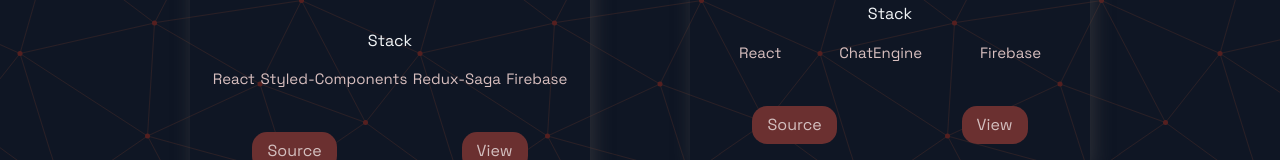
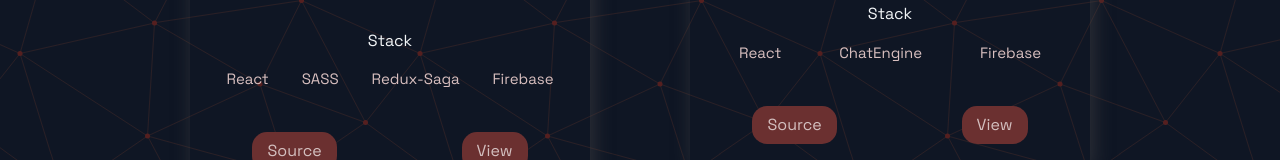
Before and after one commit to IM-Deane/next-js-portfolio, a Next.js app: page /projects in a window 1280 px wide. Shown: the part 1446-1606 px from the top of the page. Built offline with nearby package versions, Linux system fonts and the light colour scheme.

Commit message:
Version 1.0.8: Updated project spotlight & about sections

```diff
--- a/src/constants/constants.js
+++ b/src/constants/constants.js
@@ -16,7 +16,7 @@ export const projectData = [
 		description:
 			"TCA Developments is a general contracting company that specializes in commerical construction and rennovation. I was commissioned to redesign their company website.",
 		image: "/images/projects/tca-developments-thumbnail.jpg",
-		tags: ["React", "Bootstrap 5"],
+		tags: ["React", "Bootstrap 5", "SASS"],
 		source: "https://github.com/IM-Deane/tca-developments-website",
 		visit: "https://www.tcadevelopments.com/",
 		id: 1,
@@ -27,10 +27,10 @@ export const projectData = [
 		description:
 			"This full-stack e-commerce application was built during a 40-hour React course I recently completed. Throughout the program we learned numerous fundemental and advanced React concepts.",
 		image: "/images/projects/crwn-clothing-thumbnail-630w.jpg",
-		tags: ["React", "Styled-Components", "Redux-Saga", "Firebase"],
+		tags: ["React", "SASS", "Redux-Saga", "Firebase"],
 		source: "https://github.com/IM-Deane/crwn-clothing",
 		visit: "https://crwn-clothing-im-deane.herokuapp.com/",
-		id: 1,
+		id: 2,
 		isFeatured: true,
 	},
 	{
@@ -41,7 +41,7 @@ export const projectData = [
 		tags: ["React", "ChatEngine", "Firebase"],
 		source: "https://github.com/IM-Deane/unichat-project",
 		visit: "https://unichat-project-im-deane.netlify.app/",
-		id: 2,
+		id: 3,
 		isFeatured: false,
 	},
 	{
@@ -52,7 +52,7 @@ export const projectData = [
 		tags: ["HTML5", "CSS3", "Express"],
 		source: "https://github.com/IM-Deane/humble-pie",
 		visit: "https://humble-pie.herokuapp.com/",
-		id: 3,
+		id: 4,
 		isFeatured: false,
 	},
 	{
@@ -63,7 +63,7 @@ export const projectData = [
 		tags: ["React", "Express", "Material-UI", "Mongo"],
 		source: "https://github.com/IM-Deane/game-manager",
 		visit: "https://mern-game-library-manager.netlify.app/",
-		id: 4,
+		id: 5,
 		isFeatured: true,
 	},
 ];
@@ -73,8 +73,11 @@ export const TimeLineData = [
 	{ year: 2019, text: "Started my journey at University of Athabasca" },
 	{ year: 2020, text: "Picked up coding again during COVID-19" },
 	{ year: 2020, text: "Enrolled in NAIT's Software Development program" },
-	{ year: 2021, text: "Began working with TCA Developments" },
-	{ year: 2021, text: "Created an online Job board with a colleague" },
+	{
+		year: 2021,
+		text: "Began working with TCA Developments as a web developer",
+	},
+	// { year: 2021, text: "Created an online Job board with a colleague" },
 ];
 
 // Data for accomplishments section
--- a/src/pages/api/hello.js
+++ b/src/pages/api/hello.js
@@ -1,5 +1,5 @@
 // Next.js API route support: https://nextjs.org/docs/api-routes/introduction
 
 export default (req, res) => {
-  res.status(200).json({ name: 'John Doe' })
-}
+	res.status(200).json({ name: "John Doe" });
+};
```
Also changed, not shown: 1 other file (tests, documents, lock files or other folders).
